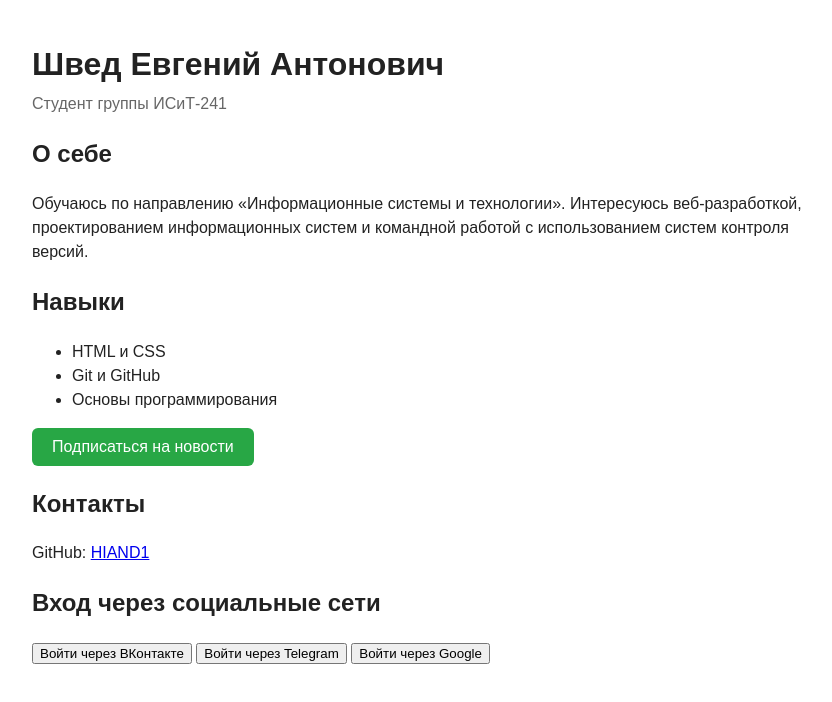
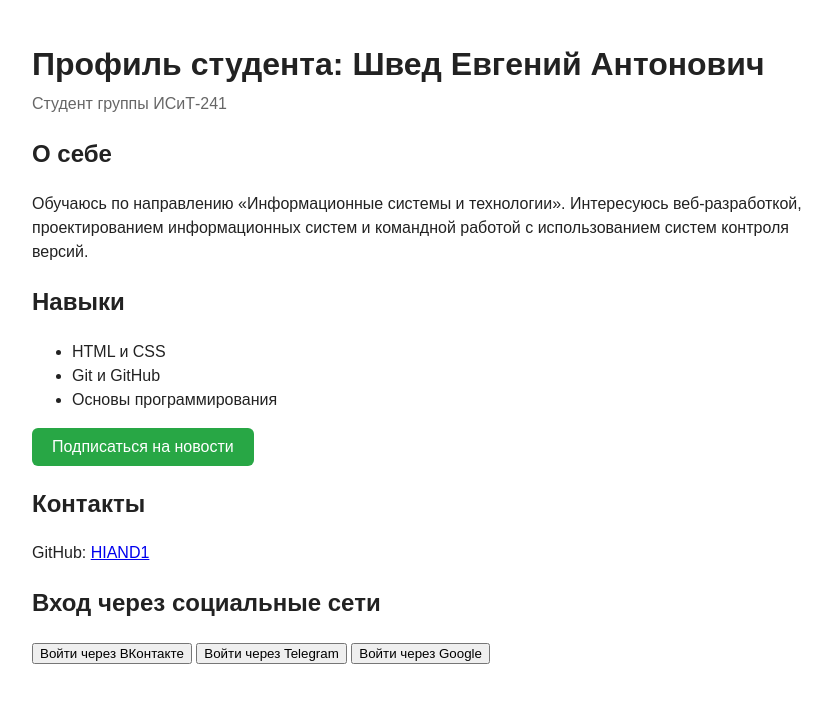
Before and after one commit to HIAND1/Git6, a plain HTML site: page index.html in a window 1280 px wide. Shown: the whole page, without its empty margins (208-1040 px from the left). Drawn offline with Linux system fonts and the light colour scheme.

Commit message:
Заголовок: профиль студента

```diff
--- a/index.html
+++ b/index.html
@@ -12,7 +12,7 @@
   </style>
 </head>
 <body>
-  <h1>Швед Евгений Антонович</h1>
+  <h1>Профиль студента: Швед Евгений Антонович</h1>
   <p class="subtitle">Студент группы ИСиТ-241</p>
 
   <h2>О себе</h2>
```
